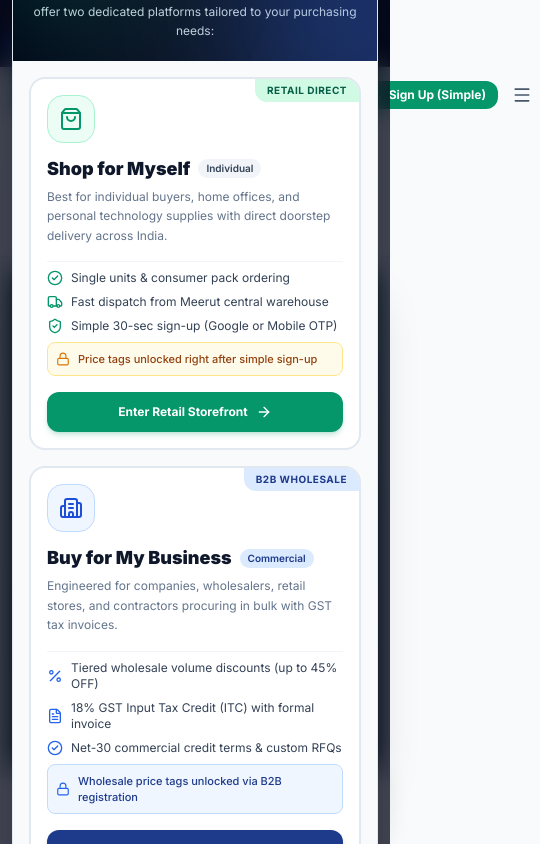
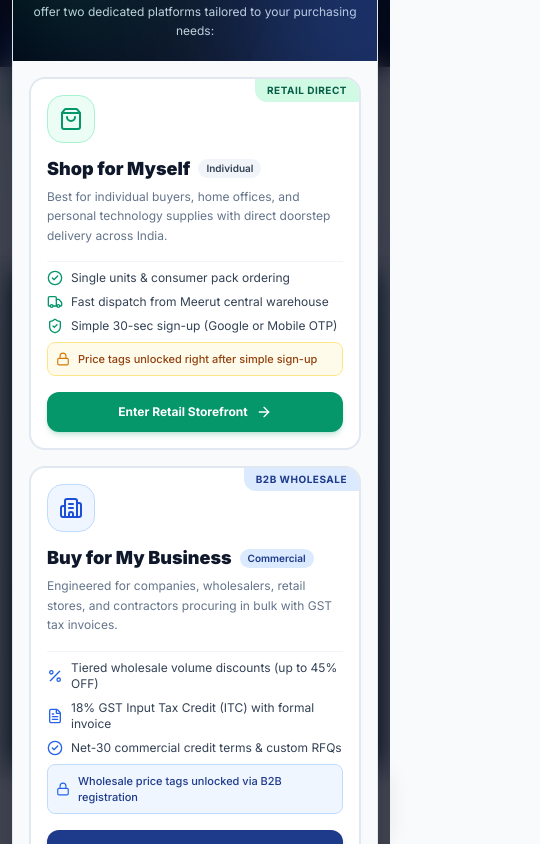
Before and after one commit to mpsingh99/GR-Enterprises, a React (Vite) app: page / in a window 390 px wide. Shown: the top 844 px of the page, 540 px wide, since content can reach past the window. Built offline with nearby package versions, Linux system fonts and the light colour scheme.

Commit message:
Fix mobile responsive overflow: eliminate navbar overflow, contain viewport width, and remove scrollbars

```diff
--- a/src/App.tsx
+++ b/src/App.tsx
@@ -94,7 +94,7 @@ const MainStorefront: React.FC = () => {
   };
 
   return (
-    <div className="min-h-screen flex flex-col bg-slate-50 selection:bg-blue-600 selection:text-white pb-20 md:pb-0">
+    <div className="min-h-screen flex flex-col bg-slate-50 selection:bg-blue-600 selection:text-white pb-20 md:pb-0 w-full max-w-full overflow-x-hidden">
       {/* 1. Global Persona Switcher Bar for graders/testers */}
       <PersonaSwitcher />
 
--- a/src/components/common/MobileBottomNav.tsx
+++ b/src/components/common/MobileBottomNav.tsx
@@ -27,7 +27,7 @@ export const MobileBottomNav: React.FC<MobileBottomNavProps> = ({
   return (
     <nav
       aria-label="Mobile Bottom Navigation"
-      className="md:hidden fixed bottom-0 left-0 right-0 z-40 bg-white/95 backdrop-blur-md border-t border-slate-200 px-2 py-1.5 shadow-[0_-4px_20px_rgba(0,0,0,0.08)] flex items-center justify-around safe-area-bottom"
+      className="md:hidden fixed bottom-0 left-0 right-0 z-40 bg-white/95 backdrop-blur-md border-t border-slate-200 px-2 py-1.5 shadow-[0_-4px_20px_rgba(0,0,0,0.08)] flex items-center justify-around safe-area-bottom w-full max-w-full"
     >
       {/* 1. Home / Catalog */}
       <button
--- a/src/components/common/Navbar.tsx
+++ b/src/components/common/Navbar.tsx
@@ -84,8 +84,8 @@ export const Navbar: React.FC<NavbarProps> = ({
         </div>
       )}
 
-      <div className="max-w-7xl mx-auto px-4 sm:px-6 lg:px-8">
-        <div className="flex items-center justify-between h-14 sm:h-16 gap-2 sm:gap-4">
+      <div className="max-w-7xl mx-auto px-3 sm:px-6 lg:px-8">
+        <div className="flex items-center justify-between h-14 sm:h-16 gap-1.5 sm:gap-4">
 
           {/* Logo & Storefront Tag: GR Enterprises (Meerut) */}
           <div className="flex items-center gap-2 sm:gap-3 shrink-0">
@@ -211,10 +211,10 @@ export const Navbar: React.FC<NavbarProps> = ({
 
             {/* Customer Sign In & Sign Up buttons for Visitors */}
             {!currentUser ? (
-              <div className="flex items-center gap-1.5 sm:gap-2">
+              <div className="flex items-center gap-1 sm:gap-2 shrink-0">
                 <button
                   onClick={() => openAuthModal('signin')}
-                  className="px-2.5 sm:px-3 py-1.5 rounded-xl text-slate-700 hover:text-slate-950 hover:bg-slate-100 text-xs font-semibold transition"
+                  className="px-2 sm:px-3 py-1.5 rounded-xl text-slate-700 hover:text-slate-950 hover:bg-slate-100 text-xs font-semibold transition shrink-0"
                 >
                   Sign In
                 </button>
@@ -226,7 +226,7 @@ export const Navbar: React.FC<NavbarProps> = ({
                       openAuthModal('signup');
                     }
                   }}
-                  className={`px-3 sm:px-3.5 py-1.5 rounded-xl text-white text-xs font-bold transition shadow-xs flex items-center gap-1.5 ${
+                  className={`hidden sm:inline-flex px-3 sm:px-3.5 py-1.5 rounded-xl text-white text-xs font-bold transition shadow-xs items-center gap-1.5 shrink-0 ${
                     mode === 'B2B' ? 'bg-blue-900 hover:bg-blue-800' : 'bg-emerald-600 hover:bg-emerald-700'
                   }`}
                 >
--- a/src/components/common/PersonaSwitcher.tsx
+++ b/src/components/common/PersonaSwitcher.tsx
@@ -61,9 +61,9 @@ export const PersonaSwitcher: React.FC = () => {
   });
 
   return (
-    <div className="bg-slate-900 text-slate-200 text-xs border-b border-slate-800 px-3 py-1.5 sm:py-2">
-      <div className="max-w-7xl mx-auto flex flex-col sm:flex-row sm:items-center justify-between gap-1.5 sm:gap-2">
-        <div className="flex items-center justify-between gap-2">
+    <div className="bg-slate-900 text-slate-200 text-xs border-b border-slate-800 px-3 py-1.5 sm:py-2 w-full max-w-full overflow-x-hidden">
+      <div className="max-w-7xl mx-auto flex flex-col sm:flex-row sm:items-center justify-between gap-1.5 sm:gap-2 w-full">
+        <div className="flex items-center justify-between gap-2 w-full sm:w-auto">
           <span className="inline-flex items-center gap-1 font-semibold text-amber-400 bg-amber-950/60 border border-amber-800/80 px-2 py-0.5 rounded-full text-[10px] sm:text-[11px] shrink-0">
             ⚡ Test Accounts ({mode === 'B2B' ? 'Wholesale' : 'Retail'})
           </span>
@@ -80,7 +80,7 @@ export const PersonaSwitcher: React.FC = () => {
           </button>
         </div>
 
-        <div className="flex items-center overflow-x-auto scrollbar-none gap-1 sm:gap-1.5 pb-0.5 sm:pb-0 touch-pan-x">
+        <div className="flex items-center overflow-x-auto scrollbar-none gap-1 sm:gap-1.5 pb-0.5 sm:pb-0 touch-pan-x w-full sm:w-auto">
           {filteredPersonas.map(p => {
             const isActive = currentRole === p.role;
             const Icon = p.icon;
--- a/src/index.css
+++ b/src/index.css
@@ -3,6 +3,12 @@
 @tailwind utilities;
 
 @layer base {
+  html, body {
+    overflow-x: hidden;
+    max-width: 100%;
+    width: 100%;
+  }
+
   body {
     @apply bg-slate-50 text-slate-900 antialiased font-sans selection:bg-indigo-500 selection:text-white min-h-screen;
     margin: 0;
@@ -13,7 +19,21 @@
     min-height: 100vh;
     display: flex;
     flex-direction: column;
+    width: 100%;
+    max-width: 100%;
+    overflow-x: hidden;
   }
+}
+
+/* Hide scrollbar utility */
+.scrollbar-none::-webkit-scrollbar {
+  display: none !important;
+  width: 0 !important;
+  height: 0 !important;
+}
+.scrollbar-none {
+  -ms-overflow-style: none !important;
+  scrollbar-width: none !important;
 }
 
 /* Custom smooth scrollbar */
```
